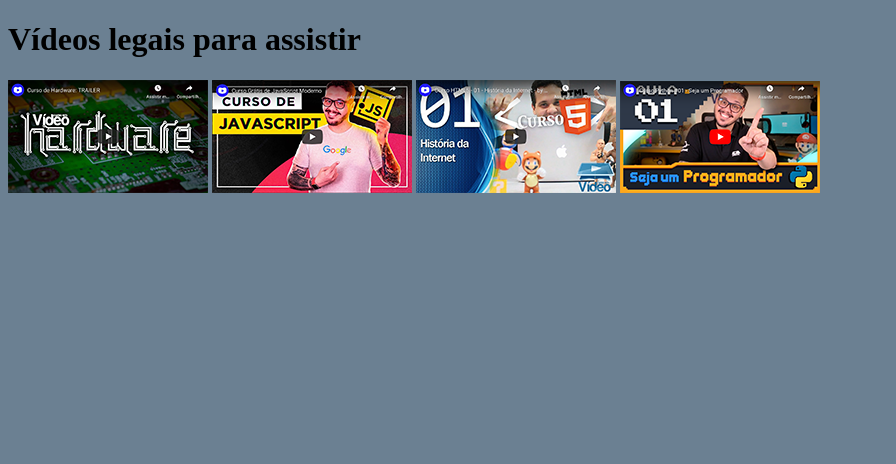
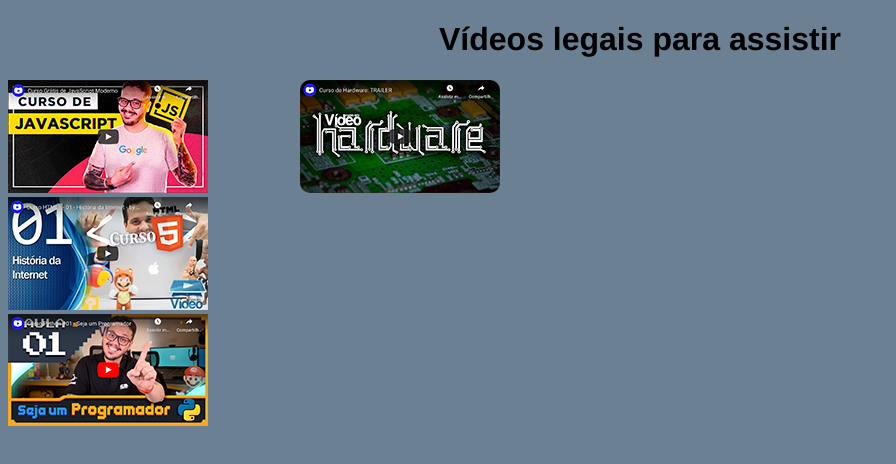
Before and after one commit to guusttavo/html5, a plain HTML site: page desafios/desafio 009/index.html in a window 1280 px wide. Shown: the whole page, without its empty margins (0-896 px from the left). Drawn offline with Linux system fonts and the light colour scheme.

Commit message:
Update index.html

```diff
--- a/desafios/desafio 009/index.html
+++ b/desafios/desafio 009/index.html
@@ -10,17 +10,41 @@
     body{
         background-color:rgb(107, 128, 146) ;
 
+
     }
+
+    h1{
+        text-align: center;
+        font-family: 'Franklin Gothic Medium', 'Arial Narrow', Arial, sans-serif;
+    }
+
+    img.posiçao1{
+        display: block;
+        height: 500;
+        width: 500;
+        border-radius: 10px;
+        margin: 10px;
+
+        position: absolute;
+        left: 290px;
+        top: 70px;
+
+    }
+
+
+
+
+
 
 </style>
 <body>
     <h1>Vídeos legais para assistir</h1>
-    <a href="curso.hardware.html" rel="external" target="_blank"><img src="imagens/thumb-hardware.png" alt="curso em video"></a>
+    <div><a href="curso.hardware.html" rel="external" target="_blank"><img src="imagens/thumb-hardware.png" alt="curso em video" class="posiçao1" ></a></div>
 
-    <a href="curso.js.html" rel="external" target="_blank"><img src="imagens/thumb-js.png" alt="curso em video"></a>
+    <div><a href="curso.js.html" rel="external" target="_blank" ><img src="imagens/thumb-js.png" alt="curso em video"class="posiçao2"></a></div>
 
-    <a href="curso.html"><img src="imagens/thumb-html.png" alt="curso em video"></a>
+    <div><a href="curso.html"><img src="imagens/thumb-html.png" alt="curso em video" class="posiçao" id="q3"></a></div>
 
-    <a href="curso.py.html"><img src="imagens/thumb-python.png" alt="curso em video"></a>
+    <div><a href="curso.py.html"><img src="imagens/thumb-python.png" alt="curso em video"class="posiçao" id="q4"></a></div>
 </body>
 </html>
```
